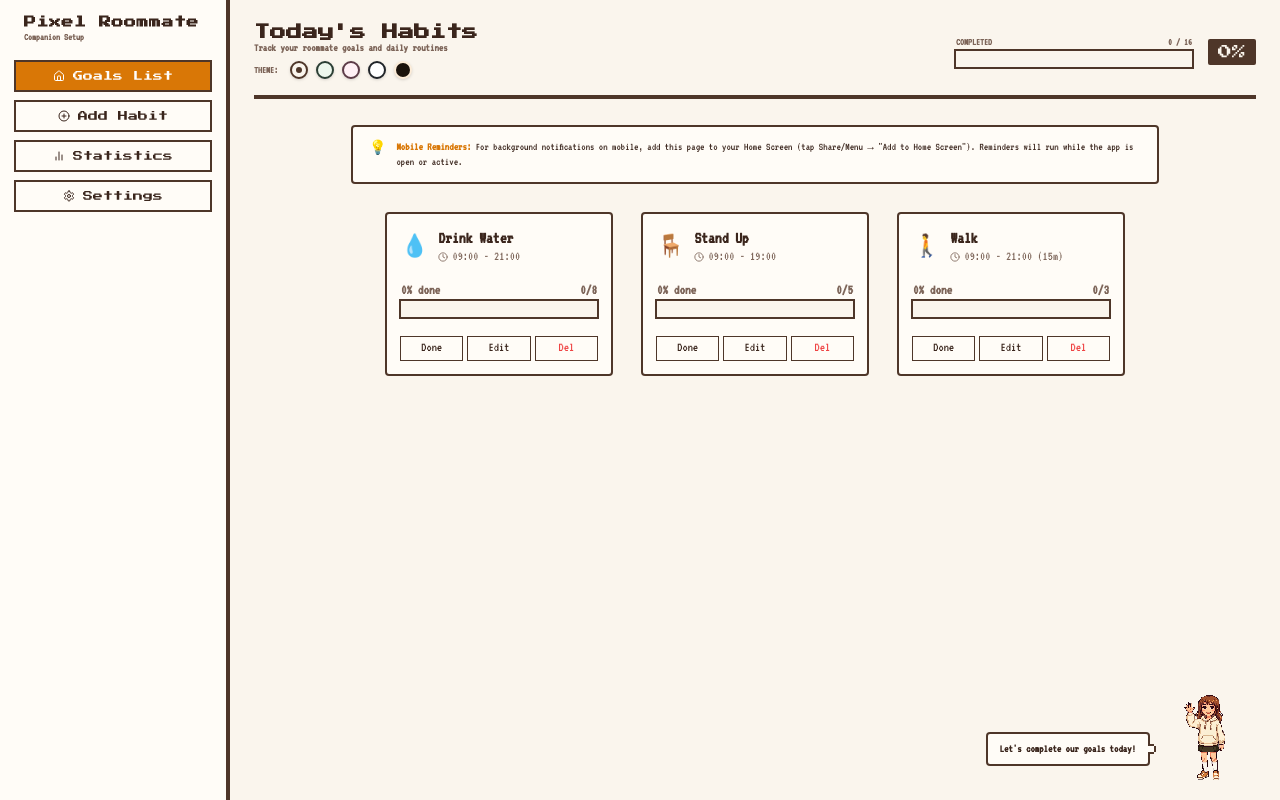
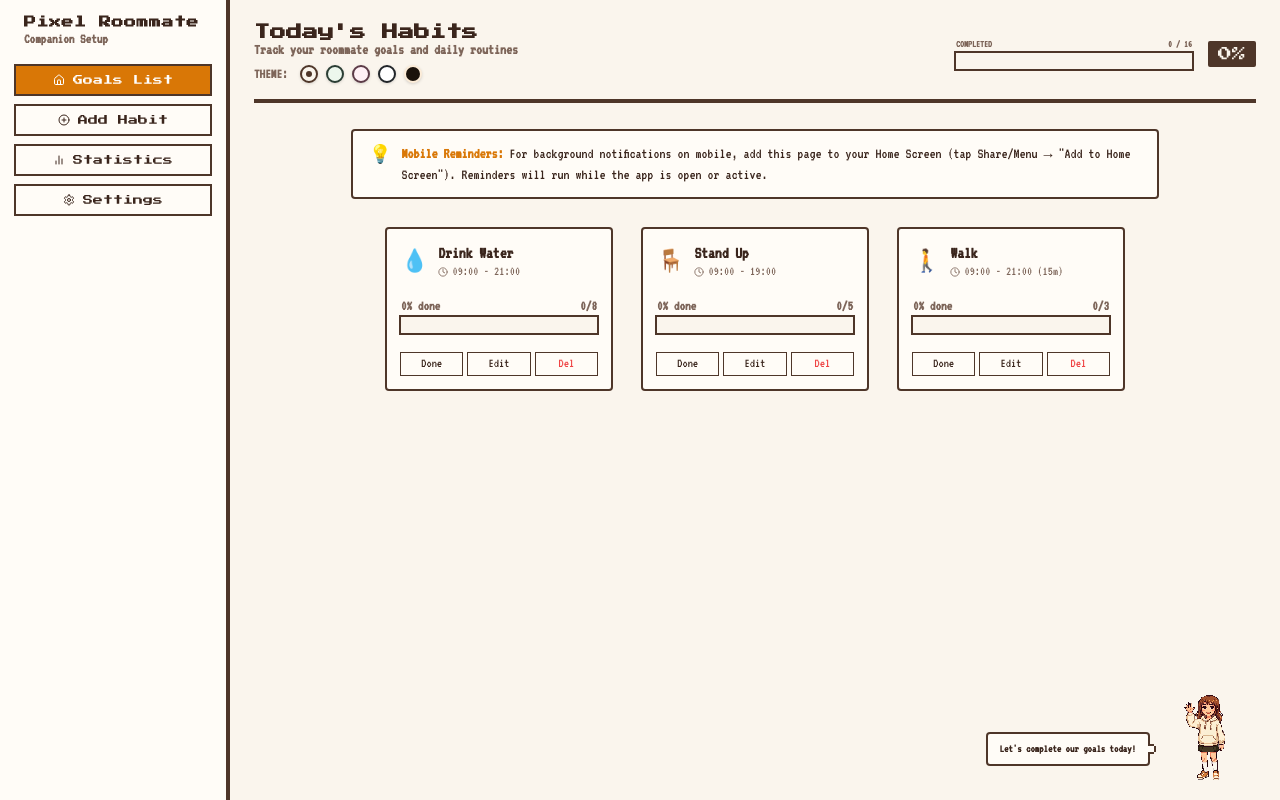
Before and after one commit to raydotsh/pixel-reminders, a React (Vite) app: page / in a window 1280 px wide. Built offline with nearby package versions, Linux system fonts and the light colour scheme.

Commit message:
style(typography): scale up tiny font-sizes in inputs, labels, and status spans to make VT323 legible and fully visible

```diff
--- a/src/renderer/components/Dashboard.tsx
+++ b/src/renderer/components/Dashboard.tsx
@@ -241,7 +241,7 @@ export default function Dashboard() {
             <h1 style={{ fontFamily: 'var(--font-retro)', fontSize: '12px', letterSpacing: '0.5px' }}>
               Pixel Roommate
             </h1>
-            <span style={{ fontSize: '10px', color: 'var(--text-muted)', fontWeight: 'bold' }}>
+            <span style={{ fontSize: '14px', color: 'var(--text-muted)', fontWeight: 'bold' }}>
               Companion Setup
             </span>
           </div>
@@ -300,7 +300,7 @@ export default function Dashboard() {
                 {activeTab === 'stats' && 'Analytics'}
                 {activeTab === 'settings' && 'Configuration'}
               </h2>
-              <p style={{ fontSize: '11px', color: 'var(--text-muted)', fontWeight: '600', marginTop: '2px' }}>
+              <p style={{ fontSize: '15px', color: 'var(--text-muted)', fontWeight: '600', marginTop: '2px' }}>
                 {activeTab === 'goals' && 'Track your roommate goals and daily routines'}
                 {activeTab === 'add' && 'Configure custom schedules, times, and colors'}
                 {activeTab === 'stats' && 'Visual historical streaks and completion metrics'}
@@ -309,7 +309,7 @@ export default function Dashboard() {
 
               {/* Theme Circles Bar */}
               <div className="theme-selector-bar">
-                <span style={{ fontSize: '10px', fontWeight: 'bold', color: 'var(--text-muted)', textTransform: 'uppercase', marginRight: '4px' }}>Theme:</span>
+                <span style={{ fontSize: '14px', fontWeight: 'bold', color: 'var(--text-muted)', textTransform: 'uppercase', marginRight: '4px' }}>Theme:</span>
                 {[
                   { name: 'creme', color: '#faf5ed', borderColor: '#4e3629', label: 'Creme' },
                   { name: 'green', color: '#edf7ed', borderColor: '#2b3e34', label: 'Sage' },
@@ -387,13 +387,13 @@ export default function Dashboard() {
                 padding: '12px 16px',
                 backgroundColor: 'var(--panel-bg)',
                 boxShadow: 'var(--pixel-border)',
-                fontSize: '11px',
+                fontSize: '15px',
                 lineHeight: '1.4',
                 color: 'var(--text-main)',
                 borderRadius: '2px',
                 margin: '8px'
               }}>
-                <span style={{ fontSize: '14px' }}>💡</span>
+                <span style={{ fontSize: '18px' }}>💡</span>
                 <div>
                   <span style={{ fontWeight: 'bold', color: 'var(--primary)' }}>Mobile Reminders: </span>
                   For background notifications on mobile, add this page to your Home Screen (tap Share/Menu &rarr; "Add to Home Screen"). Reminders will run while the app is open or active.
@@ -404,7 +404,7 @@ export default function Dashboard() {
             {habits.length === 0 ? (
               <div className="pixel-panel" style={{ textAlign: 'center', padding: '40px' }}>
                 <h3 style={{ fontSize: '14px', marginBottom: '8px' }}>No habits registered!</h3>
-                <p style={{ fontSize: '12px', color: 'var(--text-muted)', marginBottom: '20px' }}>
+                <p style={{ fontSize: '16px', color: 'var(--text-muted)', marginBottom: '20px' }}>
                   Click Add Habit to schedule reminders and bring your roommate to life.
                 </p>
                 <button onClick={() => setActiveTab('add')} className="pixel-btn pixel-btn-primary">
@@ -588,7 +588,7 @@ export default function Dashboard() {
                       onChange={e => setHabitForm(prev => ({ ...prev, color: e.target.value }))}
                       style={{ width: '36px', height: '36px', border: '2px solid var(--border-color)', cursor: 'pointer' }}
                     />
-                    <span style={{ fontSize: '11px', fontFamily: 'monospace', fontWeight: 'bold' }}>
+                    <span style={{ fontSize: '15px', fontFamily: 'monospace', fontWeight: 'bold' }}>
                       {habitForm.color.toUpperCase()}
                     </span>
                   </div>
@@ -599,7 +599,7 @@ export default function Dashboard() {
               <div className="form-group">
                 <label>Scheduling Mode</label>
                 <div style={{ display: 'flex', gap: '20px', marginTop: '6px' }}>
-                  <label className="checkbox-label" style={{ fontSize: '12px', fontWeight: 'bold' }}>
+                  <label className="checkbox-label" style={{ fontSize: '16px', fontWeight: 'bold' }}>
                     <input
                       type="radio"
                       name="scheduleMode"
@@ -613,7 +613,7 @@ export default function Dashboard() {
                     />
                     <span>Automatic (Distribute Evenly)</span>
                   </label>
-                  <label className="checkbox-label" style={{ fontSize: '12px', fontWeight: 'bold' }}>
+                  <label className="checkbox-label" style={{ fontSize: '16px', fontWeight: 'bold' }}>
                     <input
                       type="radio"
                       name="scheduleMode"
@@ -648,7 +648,7 @@ export default function Dashboard() {
                   }}>
                     {Array.from({ length: habitForm.goal }).map((_, index) => (
                       <div key={index} style={{ display: 'flex', flexDirection: 'column', gap: '2px' }}>
-                        <span style={{ fontSize: '9px', fontWeight: 'bold', color: 'var(--text-muted)' }}>
+                        <span style={{ fontSize: '14px', fontWeight: 'bold', color: 'var(--text-muted)' }}>
                           Time #{index + 1}
                         </span>
                         <input
@@ -661,7 +661,7 @@ export default function Dashboard() {
                             setCustomTimes(updated);
                           }}
                           className="form-input"
-                          style={{ padding: '4px 6px', fontSize: '11px' }}
+                          style={{ padding: '6px 8px', fontSize: '18px' }}
                         />
                       </div>
                     ))}
@@ -733,7 +733,7 @@ export default function Dashboard() {
                 </div>
 
                 <div className="pixel-panel stats-chart-card">
-                  <h3 style={{ fontFamily: 'var(--font-retro)', fontSize: '10px', marginBottom: '16px' }}>
+                  <h3 style={{ fontFamily: 'var(--font-retro)', fontSize: '14px', marginBottom: '16px' }}>
                     Completion Rates Analytics
                   </h3>
                   <div className="stats-chart-group">
--- a/src/renderer/components/Popup.tsx
+++ b/src/renderer/components/Popup.tsx
@@ -246,7 +246,7 @@ export default function Popup({ habitId: initialHabitId, progress: initialProgre
             }}>
               {formatTime(timerState.timeLeft)}
             </span>
-            <span style={{ fontSize: '9px', color: 'var(--text-muted)', fontWeight: 'bold' }}>Walking...</span>
+            <span style={{ fontSize: '14px', color: 'var(--text-muted)', fontWeight: 'bold' }}>Walking...</span>
           </div>
         </div>
       </div>
@@ -325,13 +325,13 @@ export default function Popup({ habitId: initialHabitId, progress: initialProgre
                 </>
               ) : (
                 <div style={{ display: 'flex', alignItems: 'center', gap: '4px' }}>
-                  <span style={{ fontSize: '9px', fontWeight: 'bold', color: 'var(--text-muted)', marginRight: '2px' }}>Time:</span>
+                  <span style={{ fontSize: '14px', fontWeight: 'bold', color: 'var(--text-muted)', marginRight: '2px' }}>Time:</span>
                   {[5, 10, 15, 30].map(mins => (
                     <button
                       key={mins}
                       onClick={() => handleSnooze(mins)}
                       className="pixel-btn"
-                      style={{ padding: '4px 6px', fontSize: '8px' }}
+                      style={{ padding: '4px 6px', fontSize: '13px' }}
                     >
                       {mins}m
                     </button>
@@ -339,7 +339,7 @@ export default function Popup({ habitId: initialHabitId, progress: initialProgre
                   <button
                     onClick={() => setIsSnoozeOpen(false)}
                     className="pixel-btn"
-                    style={{ padding: '4px 6px', fontSize: '8px', color: 'var(--text-muted)' }}
+                    style={{ padding: '4px 6px', fontSize: '13px', color: 'var(--text-muted)' }}
                   >
                     Back
                   </button>
--- a/src/renderer/index.css
+++ b/src/renderer/index.css
@@ -516,18 +516,18 @@ body {
 }
 
 .form-group label {
-  font-size: 11px;
+  font-size: 16px;
   font-weight: bold;
   color: var(--text-muted);
 }
 
 .form-input, .form-select, .form-textarea {
-  padding: 8px 10px;
+  padding: 8px 12px;
   background-color: var(--bg-color);
   border: 2px solid var(--border-color);
   color: var(--text-main);
   font-family: var(--font-body);
-  font-size: 13px;
+  font-size: 18px;
   border-radius: 2px;
   outline: none;
 }
```
